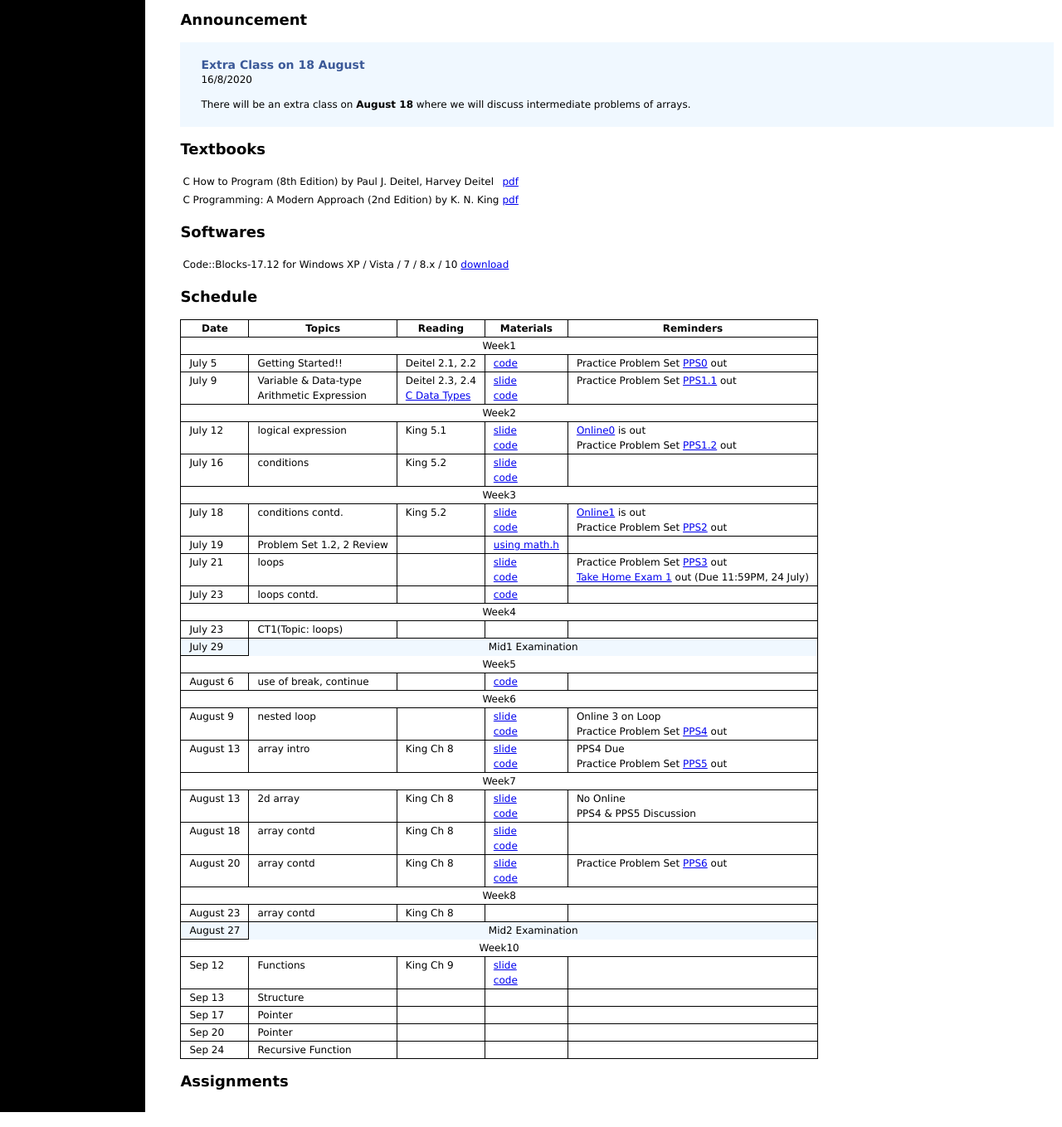
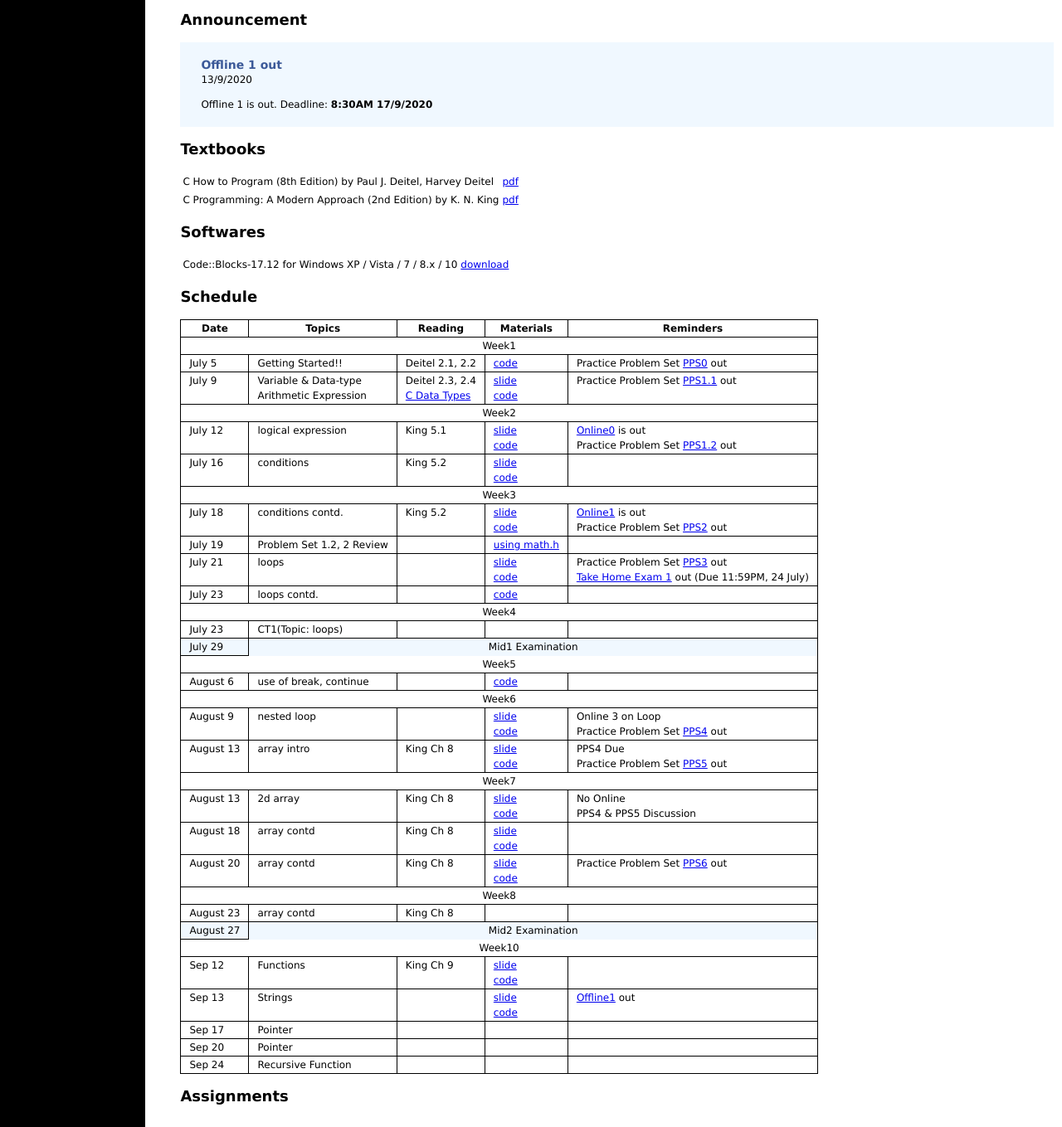
Before and after one commit to YeasirRayhanPrince/yeasirrayhanprince.github.io, a plain HTML site: page cse103_summer2020.html in a window 1280 px wide. Shown: the part 209-1568 px from the top of the page at 83% size. Drawn offline with Linux system fonts and the light colour scheme.

Commit message:
deleted_src_ps

```diff
--- a/cse103_summer2020.html
+++ b/cse103_summer2020.html
@@ -65,14 +65,14 @@
 		<div class="newsfeedHeader">
 			<div class="newsfeedTitle">
 				<br>
-				 Extra Class on 18 August
+				 Offline 1 out
 			</div>
 			<div class="newsfeedDate">
-				16/8/2020
+				13/9/2020
 			</div>
 		</div>
 		<p>
-		There will be an extra class on <b>August 18</b> where we will discuss intermediate problems of arrays.
+		Offline 1 is out. Deadline: <b>8:30AM 17/9/2020 </b>
 		<br><br>
 		</p>
 	</div>
@@ -331,13 +331,13 @@
 		</tr>
 		<tr>
 			<td  class="td-gen">Sep 13</td>
-			<td class="td-gen"> Structure </td>
+			<td class="td-gen"> Strings </td>
 			<td class="td-gen"> </td>
 			<td class="td-gen">
-				<!--<a href="https://yeasirrayhanprince.github.io/cse103/slides/structure.pdf">slide</a> <br>
-				<a href="https://yeasirrayhanprince.github.io/cse103/codes/structure.zip">code</a>-->
+				<a href="https://yeasirrayhanprince.github.io/cse103/slides/string.pdf">slide</a> <br>
+				<a href="https://yeasirrayhanprince.github.io/cse103/codes/string.zip">code</a>
 			</td>
-			<td class="td-gen"> </td>
+			<td class="td-gen"> <a href="https://yeasirrayhanprince.github.io/cse103/assignments/A1.pdf">Offline1</a> out</td>
 		</tr>
 		<tr>
 			<td  class="td-gen">Sep 17</td>
```
